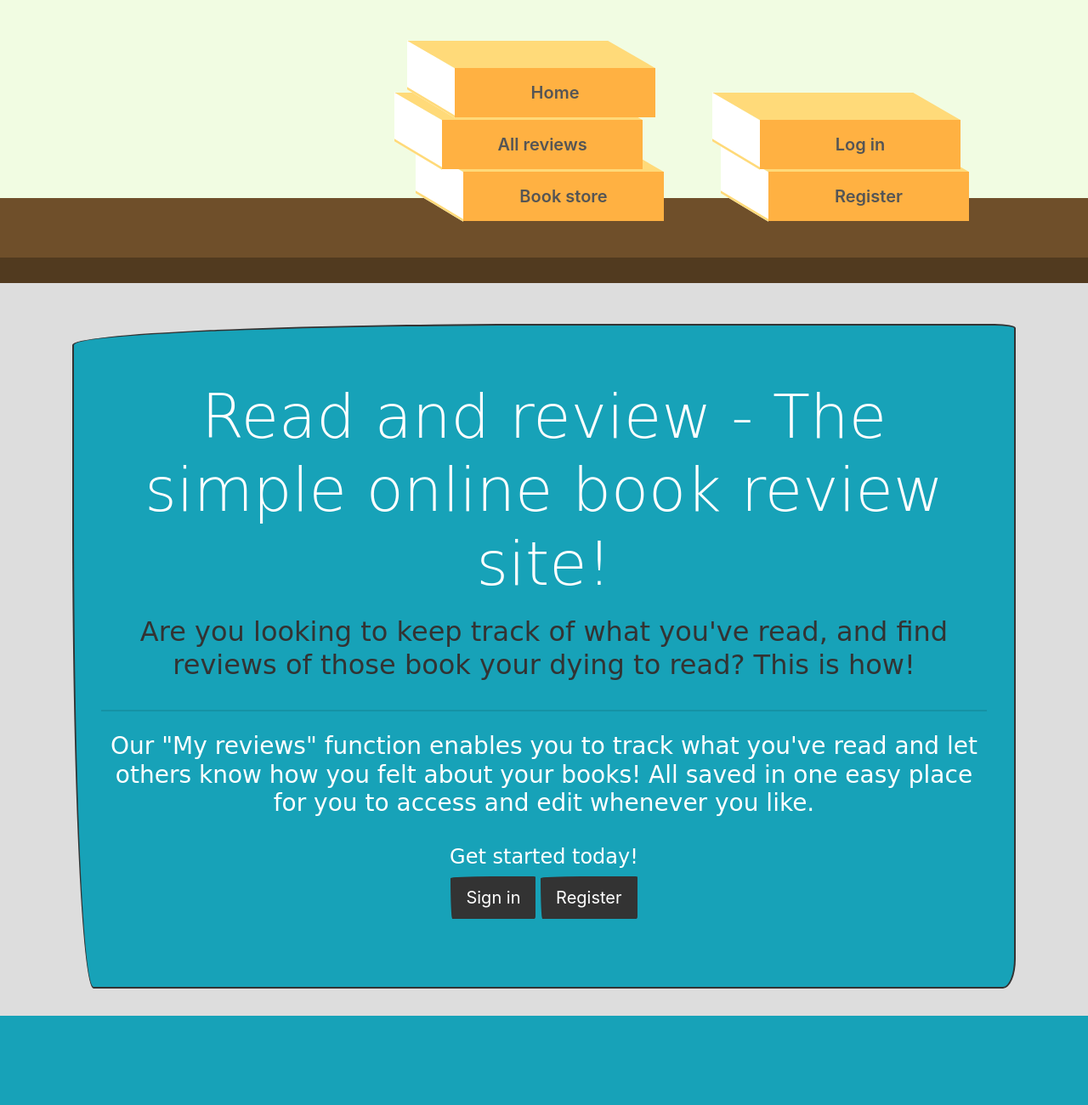
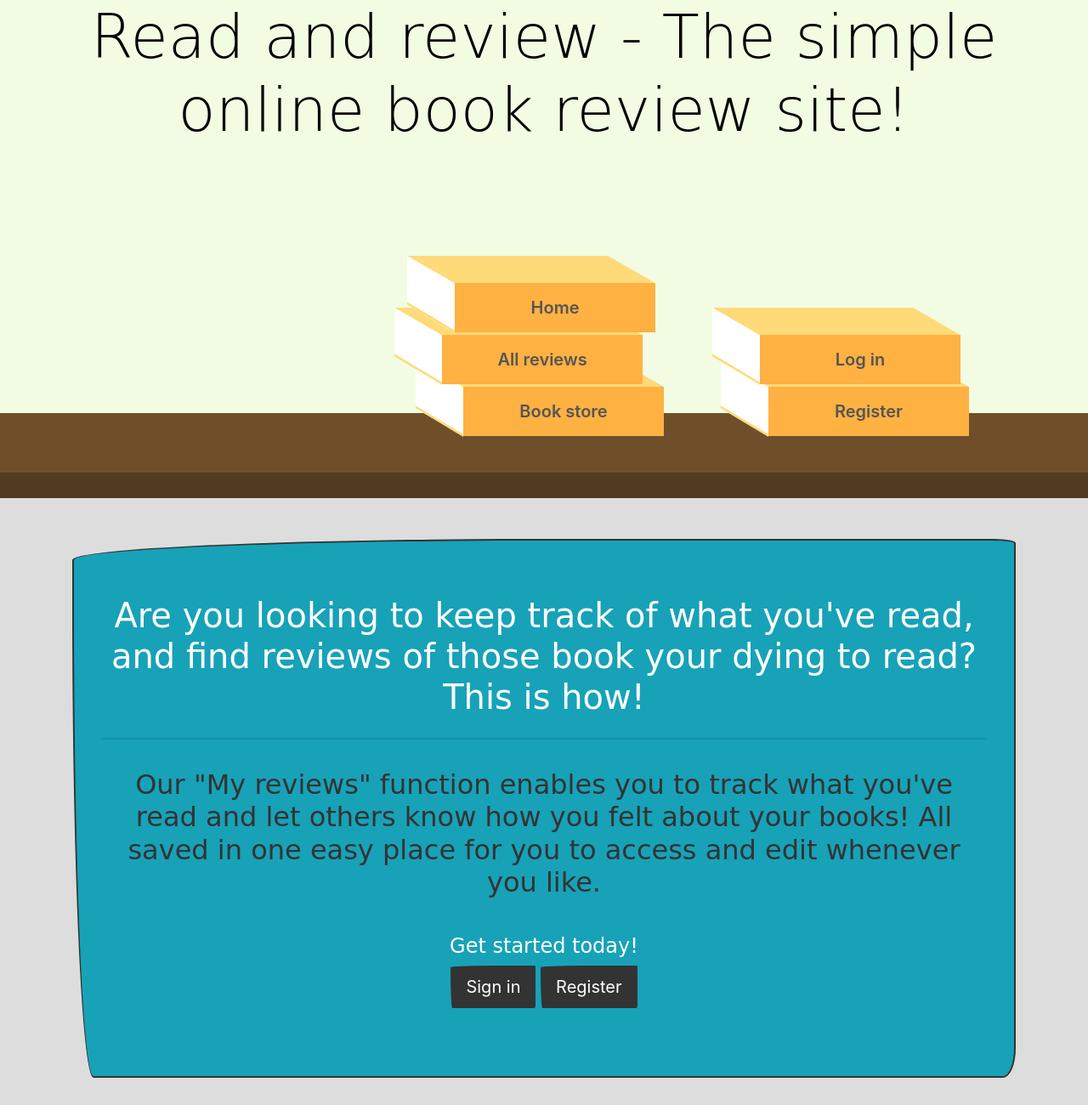
Before and after one commit to cthoms1993/book-review-project, a Flask app: page / in a window 1280 px wide; the page is wider, and only the part inside the window is pictured. Shown: that part at 85% size. Before the commit the page ends 1195 px from the top of that part, so only its background shows below. Run offline with Flask 2, Linux system fonts and the light colour scheme; some libraries are stand-ins or nearby versions; some web fonts are replaced.

Commit message:
changed title sizes and added main title to the top of the page

```diff
--- a/app.py
+++ b/app.py
@@ -64,7 +64,7 @@ def register():
             hashpass = bcrypt.hashpw(request.form['pass'].encode('utf-8'), bcrypt.gensalt())
             users.insert({'name': request.form['username'], 'password': hashpass})
             session['username'] = request.form['username']
-            flash('account successfully created!')
+            flash('')
         return redirect(url_for('account'))
 
     return render_template('register.html')
@@ -87,9 +87,6 @@ def get_reviews():
 @app.route('/add_review')
 def add_review():
     """ adds a new review to the database"""
-    if 'username' not in session:
-        flash('You must be logged in to leave a review')
-        return redirect(url_for('login_page'))
 
     return render_template("addreview.html")
 
@@ -135,9 +132,6 @@ def delete_review(review_id):
 @app.route('/account')
 def account():
     """directs the user to there "my reviews"" page"""
-    if 'username' not in session:
-        flash('you must be logged in to view your reviews')
-        return redirect(url_for('login_page'))
     return render_template("account.html", reviews=mongo.db.reviews.find({'username': session.get('username')}))
 
 
--- a/templates/account.html
+++ b/templates/account.html
@@ -9,9 +9,10 @@
             {% endif %}
         {% endwith %}
     </div>
-
+    <br>
+    <br>
     <div class="container-fluid account-container">
-        <h1 class="main-title account-title">Your Reviews</h1>
+        <h1 class="main-title account-title display-3">Your Reviews</h1>
         {% for review in reviews %}
             <div class="account-card card bg-info mb-3">
                 <h3 class="account-header card-header">"{{ review.review_name }}"</h3>
--- a/templates/base.html
+++ b/templates/base.html
@@ -16,6 +16,10 @@
 </head>
 <body>
 <section>
+ <h1 class="display-3 main-title text-center">Read and review - The simple online book review site!</h1>
+    <br>
+    <br>
+    <br>
     <div class="book_container">
         <ul class="book_column">
             {% if 'username' in session %}
--- a/templates/index.html
+++ b/templates/index.html
@@ -12,17 +12,18 @@
     {% endwith %}
     <br>
     <div class="jumbotron bg-info text-center">
-        <h1 class="display-3">Read and review - The simple online book review site!</h1>
-        <h2> Are you looking to keep track of what you've read, and  find reviews of those book your dying to read? This is how!</h2>
+        <h1> Are you looking to keep track of what you've read, and find reviews of those book your dying to read? This
+            is how!</h1>
         <hr class="my-4">
-        <h3>Our
-            "My reviews" function enables you to track what you've read and let others know how you felt about your books! All saved in
-            one easy place for you to access and edit whenever you like.</h3>
+        <h2>Our
+            "My reviews" function enables you to track what you've read and let others know how you felt about your
+            books! All saved in
+            one easy place for you to access and edit whenever you like.</h2>
         <br>
         <h4>Get started today!</h4>
         <p class="lead">
             <a class="btn btn-primary btn-lg" href="{{ url_for('login_page') }}" role="button">Sign in</a>
-             <a class="btn btn-primary btn-lg" href="{{ url_for('register') }}" role="button">Register</a>
+            <a class="btn btn-primary btn-lg" href="{{ url_for('register') }}" role="button">Register</a>
         </p>
     </div>
 {% endblock %}
--- a/templates/reviews.html
+++ b/templates/reviews.html
@@ -14,7 +14,7 @@
     </div>
 
     <div class="container-fluid review-container">
-        <h1 class="main-title">All Reviews</h1>
+        <h1 class="main-title display-3">All Reviews</h1>
         {% for review in reviews %}
             <div class="card bg-info mb-3">
                 <h3 class="card-header">"{{ review.review_name }}"</h3>
```
Lines whose indentation alone changed are shown as unchanged.
